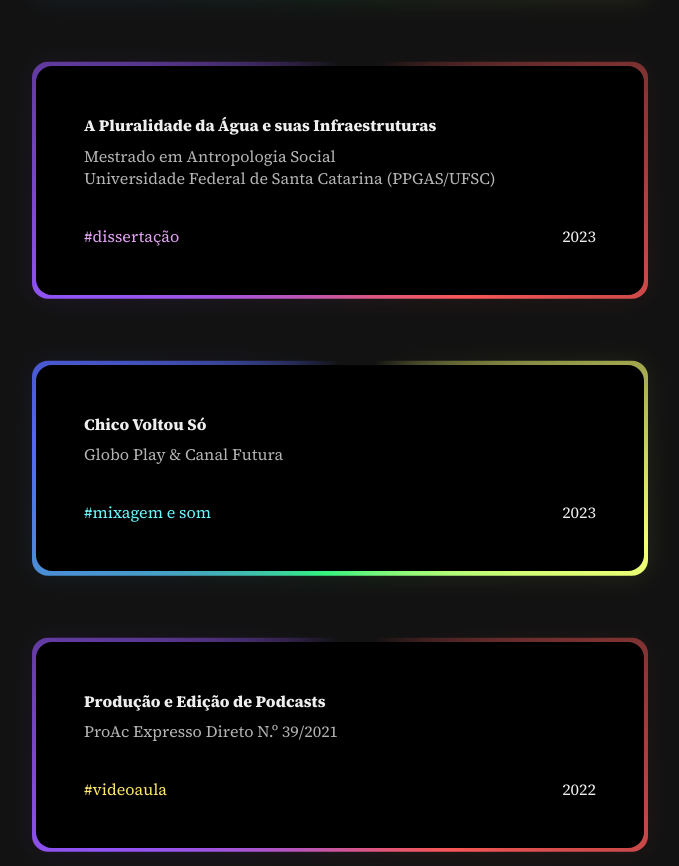
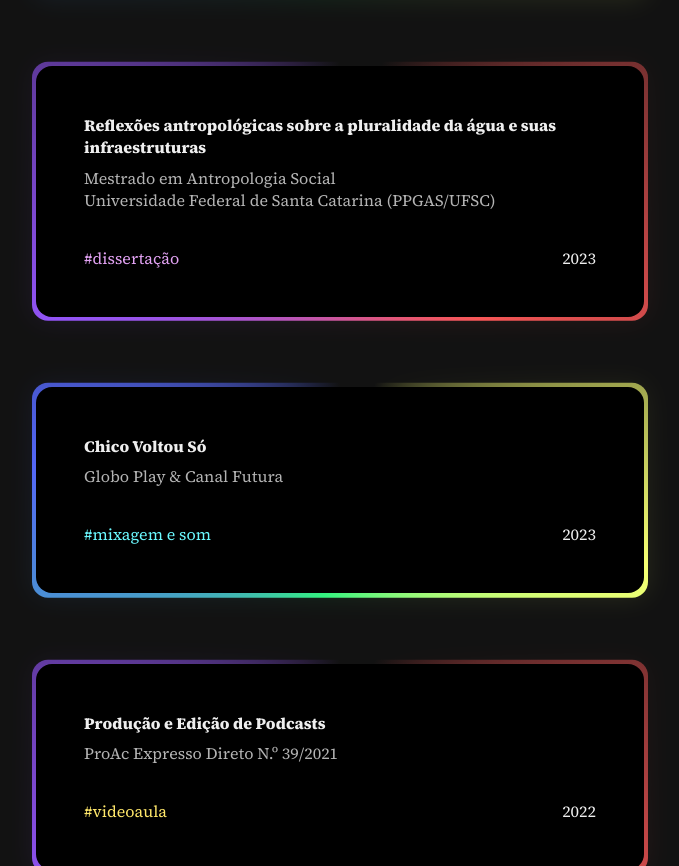
Before and after one commit to brennodemarchi/portfolio-links, a plain HTML site: page index-readable.html in a window 1280 px wide. Shown: the part 1277-2143 px from the top of the page, without its empty margins (300-979 px from the left). Drawn offline with nearby package versions, Linux system fonts and the light colour scheme.

Commit message:
Update index-readable.html

```diff
--- a/index-readable.html
+++ b/index-readable.html
@@ -93,7 +93,7 @@
                 </article>
                 <article class="links-item">
                     <a href="https://repositorio.ufsc.br/handle/123456789/247633">
-                        <h2 class="link-title">A Pluralidade da Água e suas Infraestruturas</h2>
+                        <h2 class="link-title">Reflexões antropológicas sobre a pluralidade da água e suas infraestruturas</h2>
                         <h3 class="link-publisher">Mestrado em Antropologia Social <br> Universidade Federal de Santa Catarina (PPGAS/UFSC)</h3>
                         <div class="link-divider">
                             <span class="tag article">#dissertação</span>
```
